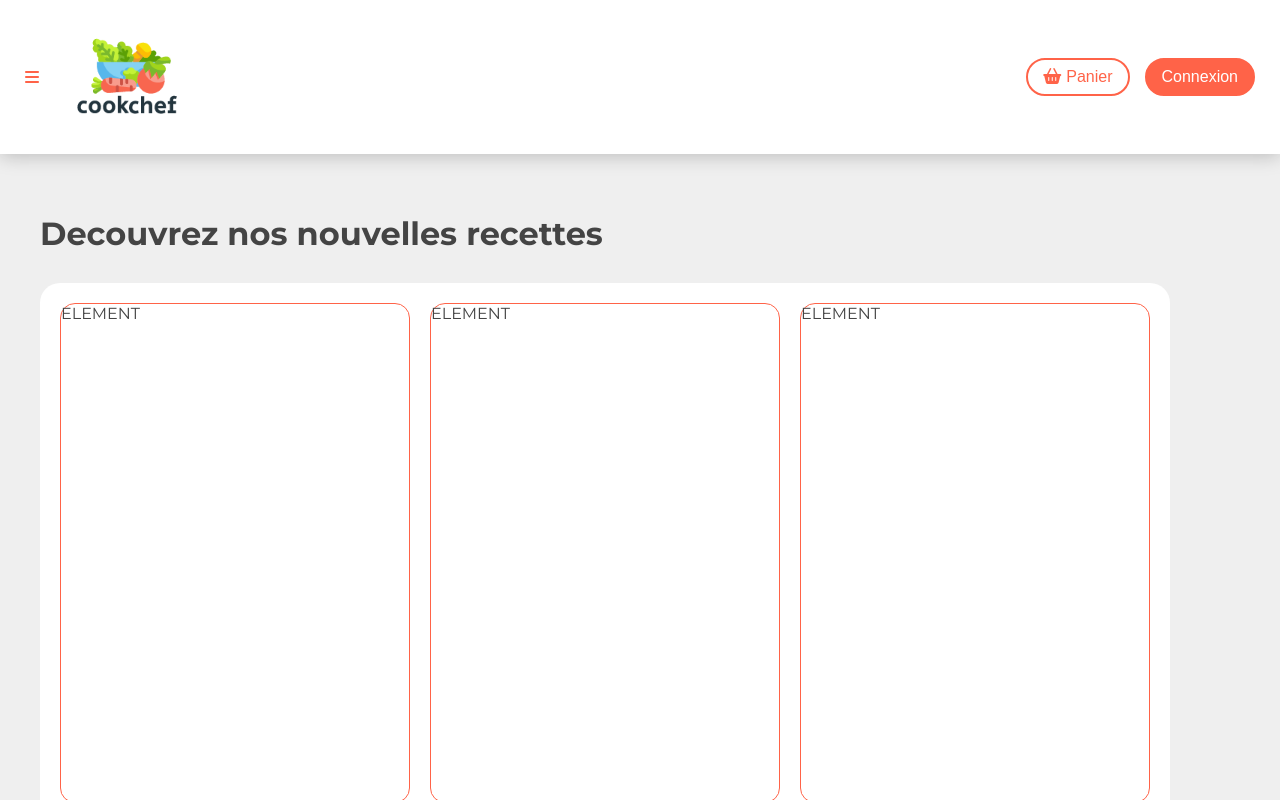
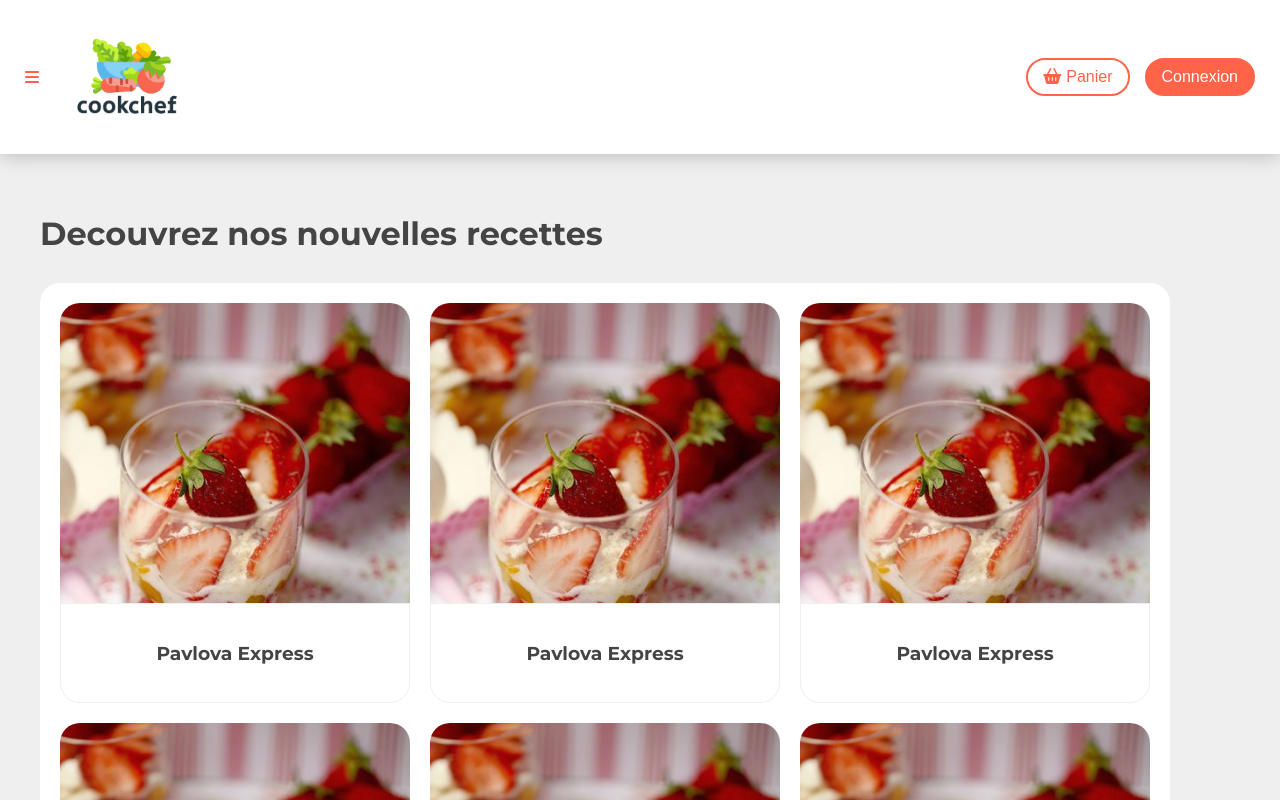
Before and after one commit to rachidje/cookchef, a React (Create React App) app: page / in a window 1280 px wide. Shown: the top 800 px of the page. Built offline with nearby package versions, Linux system fonts and the light colour scheme.

Commit message:
Mise en place du composant Recipe et son SASS

```diff
--- /dev/null
+++ b/src/components/Recipe.js
@@ -0,0 +1,15 @@
+import styles from "./Recipe.module.scss";
+import recipeImg from "../assets/images/pavlova.jpeg"
+
+export default function Recipe() {
+    return (
+        <div className={styles.recipe}>
+            <div className={styles.recipeImage}>
+                <img src={recipeImg} alt="Recipe" />
+            </div>
+            <div className={`${styles.recipeTitle} d-flex flex-row justify-content-center align-items-center`}>
+                <h3>Pavlova Express</h3>
+            </div>
+        </div>
+    )
+}
--- /dev/null
+++ b/src/components/Recipe.module.scss
@@ -0,0 +1,32 @@
+.recipe {
+    border-radius: 20px;
+    height: 400px;
+    cursor: pointer;
+    &:hover {
+        img {
+            transform: scale(1.1);
+        }
+        .recipeTitle {
+            color: var(--primary);
+        }
+    }
+
+    &Image {
+        height: 300px;
+        border-top-left-radius: 20px;
+        border-top-right-radius: 20px;
+        overflow: hidden;
+        img {
+            transition: transform .8s;
+            width: 100%;
+        }
+    }
+
+    &Title {
+        height: 100px;
+        border: 1px solid var(--gray-2);
+        border-bottom-left-radius: 20px;
+        border-bottom-right-radius: 20px;
+        transition: .5s color;
+    }
+}
--- a/src/components/layout/Content.js
+++ b/src/components/layout/Content.js
@@ -1,17 +1,18 @@
+import Recipe from "../Recipe";
 import styles from "./Content.module.scss";
 
 export default function Content() {
     return (
         <div className="flex-fill container pt-30">
             <h1 className="my-30">Decouvrez nos nouvelles recettes</h1>
-            <div className={`card p-20 ${styles.contentCard}`}>
+            <div className={`card p-20 my-30 ${styles.contentCard}`}>
                 <div className={styles.grid}>
-                    <div className={styles.elem}>ELEMENT</div>
-                    <div className={styles.elem}>ELEMENT</div>
-                    <div className={styles.elem}>ELEMENT</div>
-                    <div className={styles.elem}>ELEMENT</div>
-                    <div className={styles.elem}>ELEMENT</div>
-                    <div className={styles.elem}>ELEMENT</div>
+                    <Recipe />
+                    <Recipe />
+                    <Recipe />
+                    <Recipe />
+                    <Recipe />
+                    <Recipe />
                 </div>
             </div>
         </div>
--- a/src/components/layout/Content.module.scss
+++ b/src/components/layout/Content.module.scss
@@ -6,12 +6,6 @@
     gap: 20px;
 }
 
-.elem {
-    border: 1px solid var(--primary);
-    border-radius: 15px;
-    height: 500px;
-}
-
 .contentCard {
     width: 1130px;
 }
```
Also changed, not shown: src/assets/images/pavlova.jpeg (added).
